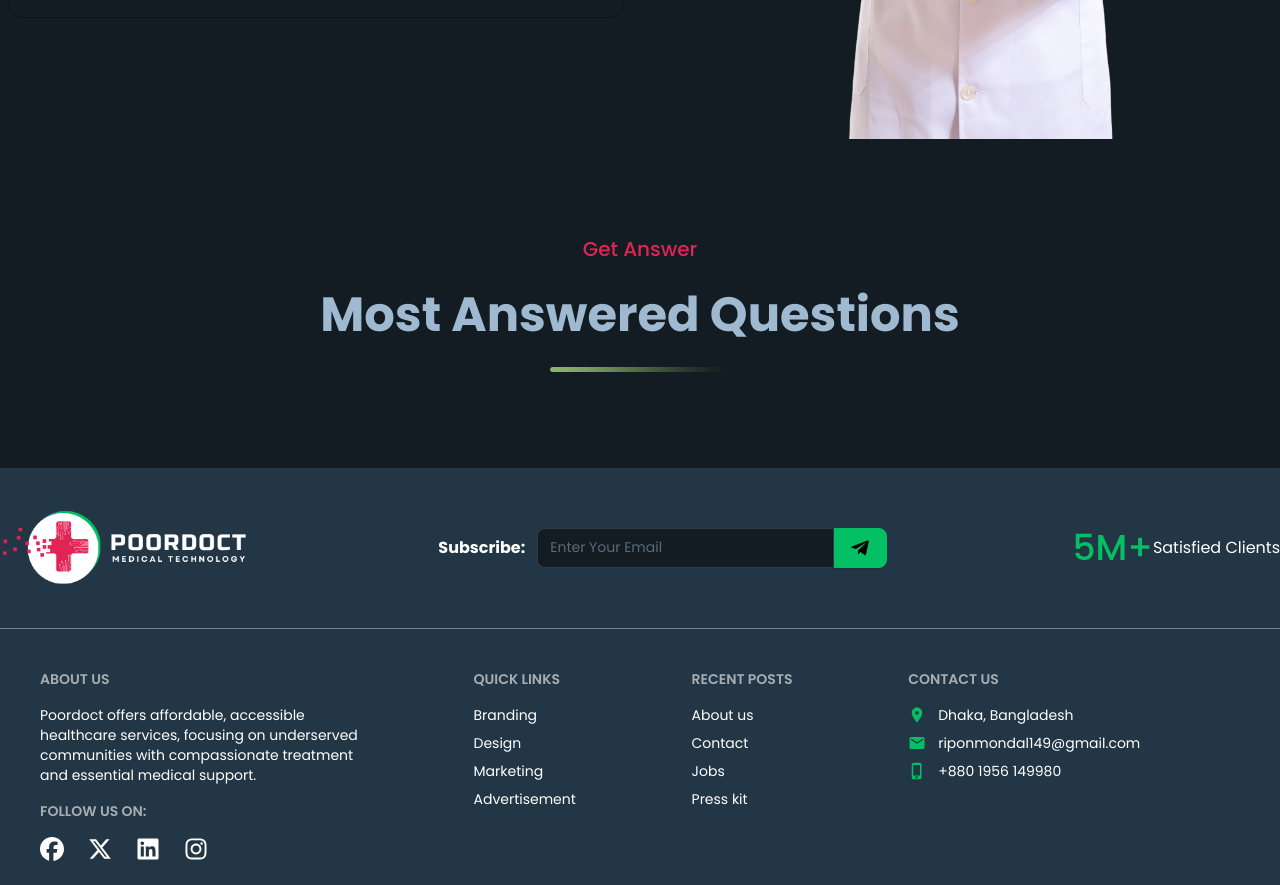
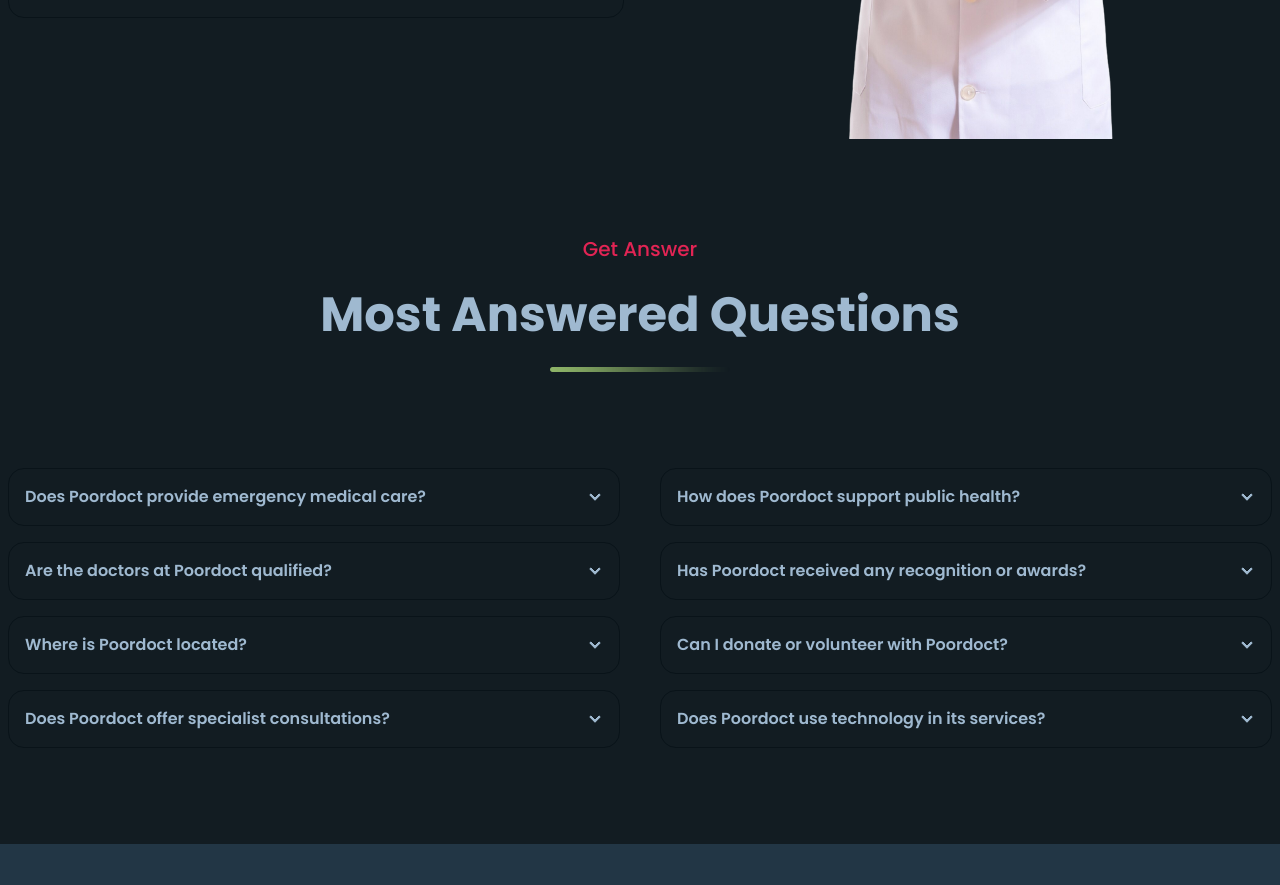
Before and after one commit to riponmondalbd/poor-doct, a React (Vite) app in the folder poor-doct-client/: page /faq in a window 1280 px wide. Shown: the part 1120-2005 px from the top of the page. Built offline with nearby package versions, Linux system fonts and the light colour scheme; what tailwindcss-animated would draw is missing.

Commit message:
complete more question at faq section

```diff
--- a/poor-doct-client/src/pages/Faq/MoreQuestion/MoreQuestion.jsx
+++ b/poor-doct-client/src/pages/Faq/MoreQuestion/MoreQuestion.jsx
@@ -3,11 +3,150 @@ import SectionTitle from "../../../components/SectionTitle/SectionTitle";
 
 const MoreQuestion = () => {
   return (
-    <div className="max-w-7xl mx-auto">
+    <div className="max-w-7xl mx-auto px-2 mb-24">
       <SectionTitle
         heading={"Get Answer"}
         subHeading={"Most Answered Questions"}
       />
+      <div className="md:flex gap-10">
+        {/* left side qna */}
+        <div className="flex-1">
+          <div className="space-y-4">
+            {/* first QNA */}
+            <div>
+              <div
+                tabIndex={0}
+                className="collapse collapse-arrow bg-base-100 border-base-300 border"
+              >
+                <div className="collapse-title font-semibold">
+                  Does Poordoct provide emergency medical care?
+                </div>
+                <div className="collapse-content text-sm">
+                  Poordoct primarily focuses on primary healthcare and
+                  preventive services, but it can offer referrals to nearby
+                  emergency facilities if needed.
+                </div>
+              </div>
+            </div>
+            {/* second QNA */}
+            <div>
+              <div
+                tabIndex={0}
+                className="collapse collapse-arrow bg-base-100 border-base-300 border"
+              >
+                <div className="collapse-title font-semibold">
+                  Are the doctors at Poordoct qualified?
+                </div>
+                <div className="collapse-content text-sm">
+                  Yes, all medical professionals at Poordoct are certified,
+                  experienced, and trained to provide quality, ethical, and
+                  compassionate care.
+                </div>
+              </div>
+            </div>
+            {/* third QNA */}
+            <div>
+              <div
+                tabIndex={0}
+                className="collapse collapse-arrow bg-base-100 border-base-300 border"
+              >
+                <div className="collapse-title font-semibold">
+                  Where is Poordoct located?
+                </div>
+                <div className="collapse-content text-sm">
+                  Poordoct operates through fixed clinics and mobile health
+                  units in various rural and underserved urban areas.
+                </div>
+              </div>
+            </div>
+            {/* fourth QNA */}
+            <div>
+              <div
+                tabIndex={0}
+                className="collapse collapse-arrow bg-base-100 border-base-300 border"
+              >
+                <div className="collapse-title font-semibold">
+                  Does Poordoct offer specialist consultations?
+                </div>
+                <div className="collapse-content text-sm">
+                  Basic specialist consultations may be available periodically,
+                  and patients are referred to trusted specialists when
+                  required.
+                </div>
+              </div>
+            </div>
+          </div>
+        </div>
+        {/* right side qna */}
+        <div className="flex-1 pt-4 md:pt-0">
+          <div className="space-y-4">
+            {/* first QNA */}
+            <div>
+              <div
+                tabIndex={0}
+                className="collapse collapse-arrow bg-base-100 border-base-300 border"
+              >
+                <div className="collapse-title font-semibold">
+                  How does Poordoct support public health?
+                </div>
+                <div className="collapse-content text-sm">
+                  Poordoct conducts awareness programs, health camps, and
+                  disease prevention campaigns to improve community health
+                  knowledge and practices.
+                </div>
+              </div>
+            </div>
+            {/* second QNA */}
+            <div>
+              <div
+                tabIndex={0}
+                className="collapse collapse-arrow bg-base-100 border-base-300 border"
+              >
+                <div className="collapse-title font-semibold">
+                  Has Poordoct received any recognition or awards?
+                </div>
+                <div className="collapse-content text-sm">
+                  Yes, Poordoct has received multiple awards for its innovative
+                  approach to community healthcare and impact in underserved
+                  regions.
+                </div>
+              </div>
+            </div>
+            {/* third QNA */}
+            <div>
+              <div
+                tabIndex={0}
+                className="collapse collapse-arrow bg-base-100 border-base-300 border"
+              >
+                <div className="collapse-title font-semibold">
+                  Can I donate or volunteer with Poordoct?
+                </div>
+                <div className="collapse-content text-sm">
+                  Yes, Poordoct welcomes donations and volunteers. Your support
+                  helps expand services, reach more communities, and improve
+                  overall healthcare delivery.
+                </div>
+              </div>
+            </div>
+            {/* fourth QNA */}
+            <div>
+              <div
+                tabIndex={0}
+                className="collapse collapse-arrow bg-base-100 border-base-300 border"
+              >
+                <div className="collapse-title font-semibold">
+                  Does Poordoct use technology in its services?
+                </div>
+                <div className="collapse-content text-sm">
+                  Absolutely. Poordoct leverages telemedicine, digital health
+                  records, and mobile apps to enhance service efficiency and
+                  reach remote patients.
+                </div>
+              </div>
+            </div>
+          </div>
+        </div>
+      </div>
     </div>
   );
 };
```
